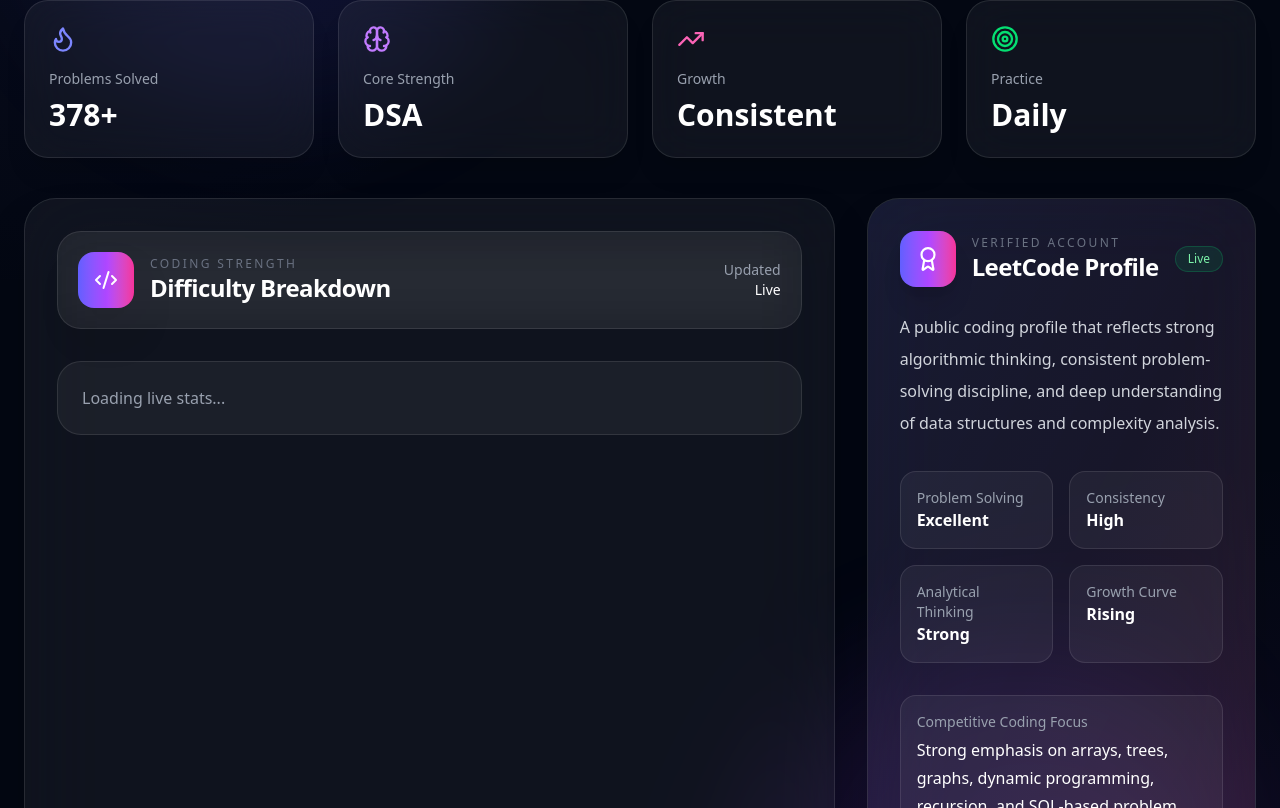
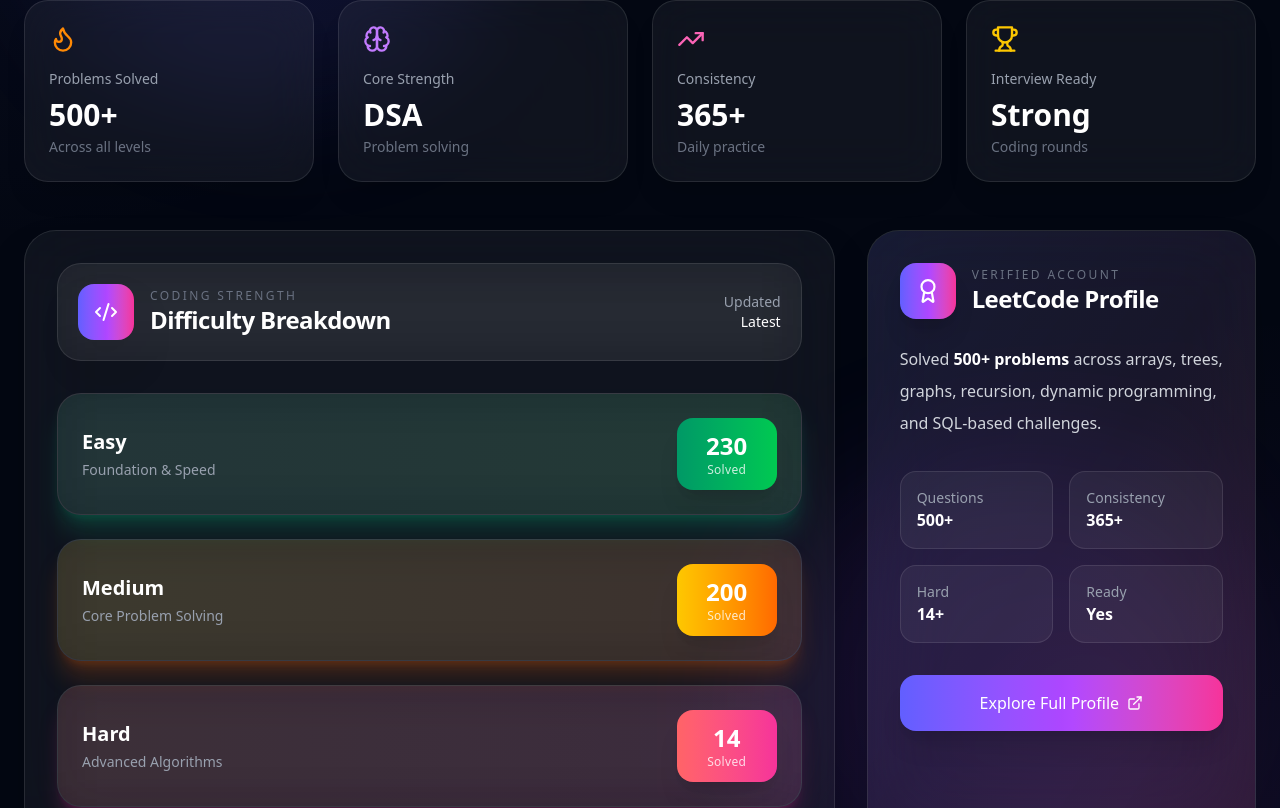
Before and after one commit to Shoeb-code/My_Portfolio, a React (Vite) app in the folder Client/: page / in a window 1280 px wide. Shown: the part 4012-4820 px from the top of the page. Built offline with nearby package versions, Linux system fonts and the light colour scheme; no server answers.

Commit message:
change the DSA section

```diff
--- a/Client/src/pages/Home/DSA.jsx
+++ b/Client/src/pages/Home/DSA.jsx
@@ -5,31 +5,20 @@
   Flame,
   ExternalLink,
   Trophy,
-  Target,
   Brain,
   TrendingUp,
 } from "lucide-react";
-import { useEffect, useState } from "react";
 
 const USERNAME = "Shoeb_3";
 
+const stats = {
+  totalSolved: 520,
+  easySolved: 230,
+  mediumSolved: 200,
+  hardSolved: 14,
+};
+
 export default function DSA() {
-  const [stats, setStats] = useState(null);
-  const [error, setError] = useState(false);
-
-  useEffect(() => {
-    fetch(`https://leetcode-stats-api.herokuapp.com/${USERNAME}`)
-      .then((res) => res.json())
-      .then((data) => {
-        if (data.status === "success") {
-          setStats(data);
-        } else {
-          setError(true);
-        }
-      })
-      .catch(() => setError(true));
-  }, []);
-
   return (
     <section
       id="dsa"
@@ -65,36 +54,43 @@
           </h2>
 
           <p className="text-gray-300 text-lg leading-8 max-w-3xl mx-auto">
-            A strong foundation in data structures, algorithms, and
-            competitive coding that reflects discipline, consistency,
-            and analytical thinking.
+            Solved{" "}
+            <span className="font-semibold text-green-500">
+              500+ LeetCode problems
+            </span>{" "}
+            with a strong focus on algorithms, data structures,
+            analytical thinking, and interview-driven problem solving.
           </p>
         </motion.div>
 
         {/* ===== Premium Top Metrics ===== */}
-        <div className="grid md:grid-cols-4 gap-6 mb-10">
+        <div className="grid md:grid-cols-4 gap-6 mb-12">
           <MetricCard
-            icon={<Flame className="text-indigo-400" size={28} />}
+            icon={<Flame className="text-orange-400" size={28} />}
             title="Problems Solved"
-            value={stats ? stats.totalSolved : "378+"}
+            value="500+"
+            subtitle="Across all levels"
           />
 
           <MetricCard
             icon={<Brain className="text-purple-400" size={28} />}
             title="Core Strength"
             value="DSA"
+            subtitle="Problem solving"
           />
 
           <MetricCard
             icon={<TrendingUp className="text-pink-400" size={28} />}
-            title="Growth"
-            value="Consistent"
+            title="Consistency"
+            value="365+"
+            subtitle="Daily practice"
           />
 
           <MetricCard
-            icon={<Target className="text-green-400" size={28} />}
-            title="Practice"
-            value="Daily"
+            icon={<Trophy className="text-yellow-400" size={28} />}
+            title="Interview Ready"
+            value="Strong"
+            subtitle="Coding rounds"
           />
         </div>
 
@@ -107,6 +103,7 @@
                        border border-white/10 bg-white/5
                        backdrop-blur-2xl p-8 shadow-2xl"
           >
+            {/* Premium Header */}
             <div
               className="rounded-3xl border border-white/10
                          bg-white/5 backdrop-blur-xl
@@ -134,47 +131,36 @@
 
               <div className="text-right">
                 <p className="text-sm text-gray-400">Updated</p>
-    <p className="text-sm text-white font-medium">Live</p>
+                <p className="text-sm text-white font-medium">Latest</p>
               </div>
             </div>
 
-{stats ? (
+            {/* Difficulty cards */}
             <div className="space-y-6">
               <DifficultyCard
                 label="Easy"
                 subtitle="Foundation & Speed"
                 value={stats.easySolved}
-      total={stats.totalEasy}
-      color="from-green-400 to-emerald-500"
+                color="from-emerald-600 to-green-500"
                 glow="shadow-emerald-500/20"
               />
 
               <DifficultyCard
                 label="Medium"
-      subtitle="Problem Solving"
+                subtitle="Core Problem Solving"
                 value={stats.mediumSolved}
-      total={stats.totalMedium}
                 color="from-yellow-400 to-orange-500"
                 glow="shadow-orange-500/20"
               />
 
               <DifficultyCard
                 label="Hard"
-      subtitle="Advanced Logic"
+                subtitle="Advanced Algorithms"
                 value={stats.hardSolved}
-      total={stats.totalHard}
                 color="from-red-400 to-pink-500"
                 glow="shadow-pink-500/20"
               />
             </div>
-) : (
-  <div
-    className="rounded-3xl border border-white/10
-               bg-white/5 p-6 text-gray-400"
-  >
-    Loading live stats...
-  </div>
-)}
           </motion.div>
 
           {/* Right profile panel */}
@@ -185,12 +171,9 @@
                        bg-white/5 backdrop-blur-2xl
                        p-8 shadow-2xl"
           >
-  {/* Premium glow */}
             <div className="absolute inset-0 bg-gradient-to-br from-indigo-500/10 via-purple-500/5 to-pink-500/10" />
 
-  {/* Top badge */}
-  <div className="relative z-10 flex items-center justify-between mb-6">
-    <div className="flex items-center gap-4">
+            <div className="relative z-10 flex items-center gap-4 mb-6">
               <div
                 className="w-14 h-14 rounded-2xl
                            bg-gradient-to-r from-indigo-500 via-purple-500 to-pink-500
@@ -210,46 +193,22 @@
               </div>
             </div>
 
-    <div
-      className="px-3 py-1 rounded-full
-                 border border-green-400/20
-                 bg-green-400/10 text-green-300 text-xs"
-    >
-      Live
-    </div>
+            <p className="relative z-10 text-gray-300 leading-8 mb-8">
+              Solved{" "}
+              <span className="text-white font-semibold">
+                500+ problems
+              </span>{" "}
+              across arrays, trees, graphs, recursion, dynamic
+              programming, and SQL-based challenges.
+            </p>
+
+            <div className="relative z-10 grid grid-cols-2 gap-4 mb-8">
+              <MiniStat title="Questions" value="500+" />
+              <MiniStat title="Consistency" value="365+" />
+              <MiniStat title="Hard" value="14+" />
+              <MiniStat title="Ready" value="Yes" />
             </div>
 
-  {/* Description */}
-  <p className="relative z-10 text-gray-300 leading-8 mb-8">
-    A public coding profile that reflects strong algorithmic
-    thinking, consistent problem-solving discipline, and deep
-    understanding of data structures and complexity analysis.
-  </p>
-
-  {/* Premium stats */}
-  <div className="relative z-10 grid grid-cols-2 gap-4 mb-8">
-    <MiniStat title="Problem Solving" value="Excellent" />
-    <MiniStat title="Consistency" value="High" />
-    <MiniStat title="Analytical Thinking" value="Strong" />
-    <MiniStat title="Growth Curve" value="Rising" />
-  </div>
-
-  {/* credibility strip */}
-  <div
-    className="relative z-10 rounded-2xl border border-white/10
-               bg-white/5 p-4 mb-8"
-  >
-    <p className="text-sm text-gray-400 mb-1">
-      Competitive Coding Focus
-    </p>
-
-    <p className="text-white font-medium leading-7">
-      Strong emphasis on arrays, trees, graphs, dynamic
-      programming, recursion, and SQL-based problem solving.
-    </p>
-  </div>
-
-  {/* CTA */}
             <a
               href={`https://leetcode.com/u/${USERNAME}/`}
               target="_blank"
@@ -265,27 +224,27 @@
             </a>
           </motion.div>
         </div>
-
-        {error && (
-          <p className="text-center text-sm text-gray-500 mt-8">
-            Live stats unavailable — showing last known values.
-          </p>
-        )}
       </div>
     </section>
   );
 }
 
-function MetricCard({ icon, title, value }) {
+/* ===== Reusable Components ===== */
+
+function MetricCard({ icon, title, value, subtitle }) {
   return (
     <motion.div
-      whileHover={{ y: -6 }}
+      whileHover={{ y: -6, scale: 1.02 }}
       className="rounded-3xl border border-white/10
                  bg-white/5 backdrop-blur-xl p-6 shadow-xl"
     >
       <div className="mb-4">{icon}</div>
+
       <h3 className="text-gray-400 text-sm mb-2">{title}</h3>
-      <p className="text-3xl font-bold">{value}</p>
+
+      <p className="text-3xl font-bold text-white mb-1">{value}</p>
+
+      <p className="text-sm text-gray-500">{subtitle}</p>
     </motion.div>
   );
 }
@@ -299,91 +258,46 @@
   );
 }
 
-function StatBar({ label, value, total, color }) {
-  const percent = Math.round((value / total) * 100);
-
-  return (
-    <div>
-      <div className="flex justify-between mb-3">
-        <span className="text-gray-200">{label}</span>
-        <span className="text-gray-400">
-          {value} / {total}
-        </span>
-      </div>
-
-      <div className="w-full h-3 bg-white/10 rounded-full overflow-hidden">
-        <motion.div
-          initial={{ width: 0 }}
-          whileInView={{ width: `${percent}%` }}
-          transition={{ duration: 1 }}
-          className={`h-full rounded-full bg-gradient-to-r ${color}`}
-        />
-      </div>
-    </div>
-  );
-}
-
 function DifficultyCard({
   label,
   subtitle,
   value,
-  total,
   color,
   glow,
 }) {
-  const percent = Math.round((value / total) * 100);
-
   return (
     <motion.div
-      whileHover={{ y: -4 }}
+      whileHover={{ y: -4, scale: 1.01 }}
       className={`rounded-3xl border border-white/10
                   bg-white/5 backdrop-blur-xl
-                  p-6 shadow-xl ${glow}`}
+                  p-6 shadow-xl ${glow}
+                  relative overflow-hidden`}
     >
-      {/* Top row */}
-      <div className="flex items-center justify-between mb-4">
+      <div
+        className={`absolute inset-0 bg-gradient-to-r ${color} opacity-10`}
+      />
+
+      <div className="relative z-10 flex items-center justify-between">
         <div>
-          <h4 className="text-lg font-semibold text-white">
+          <h4 className="text-xl font-semibold text-white mb-1">
             {label}
           </h4>
 
-          <p className="text-sm text-gray-400">
-            {subtitle}
+          <p className="text-sm text-gray-400">{subtitle}</p>
+        </div>
+
+        <div
+          className={`px-5 py-3 rounded-2xl
+                      bg-gradient-to-r ${color}
+                      shadow-xl min-w-[100px]
+                      text-center`}
+        >
+          <p className="text-2xl font-bold text-white">{value}</p>
+
+          <p className="text-xs text-white/80 tracking-wide">
+            Solved
           </p>
         </div>
-
-        <div className="text-right">
-          <p className="text-2xl font-bold text-white">
-            {value}
-          </p>
-
-          <p className="text-sm text-gray-400">
-            / {total}
-          </p>
-        </div>
-      </div>
-
-      {/* Progress */}
-      <div className="mb-3">
-        <div className="w-full h-3 rounded-full bg-white/10 overflow-hidden">
-          <motion.div
-            initial={{ width: 0 }}
-            whileInView={{ width: `${percent}%` }}
-            transition={{ duration: 1 }}
-            className={`h-full rounded-full bg-gradient-to-r ${color}`}
-          />
-        </div>
-      </div>
-
-      {/* Bottom analytics */}
-      <div className="flex items-center justify-between">
-        <p className="text-sm text-gray-400">
-          Completion Rate
-        </p>
-
-        <p className="text-sm font-medium text-white">
-          {percent}%
-        </p>
       </div>
     </motion.div>
   );
```
Lines whose indentation alone changed are shown as unchanged.
